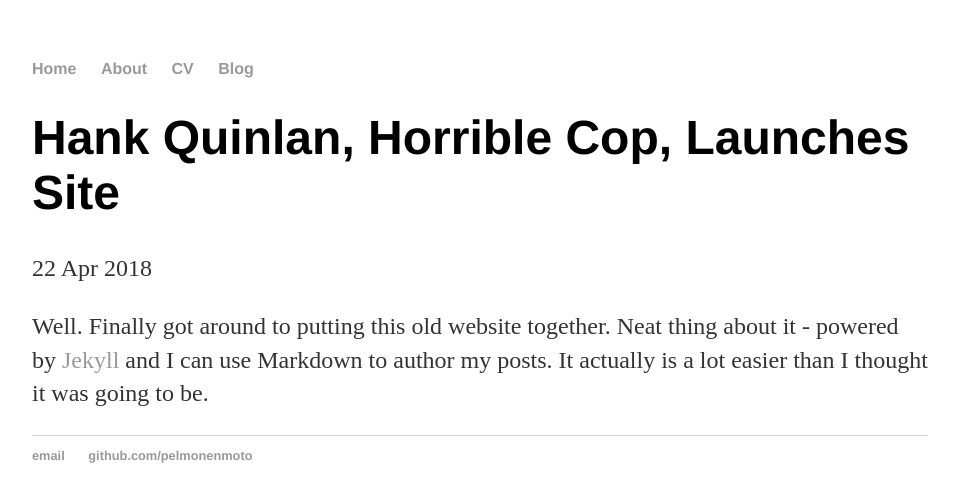
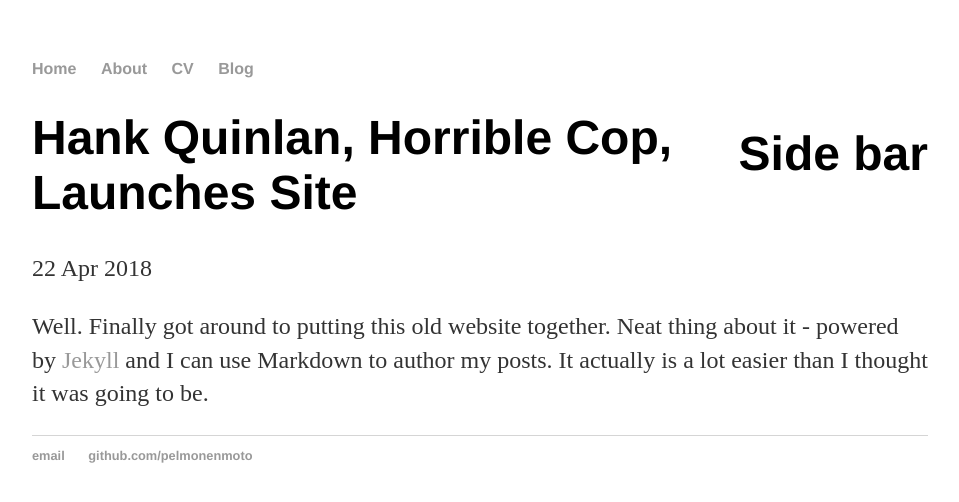
Before and after one commit to PepGonella/pelmonenmoto.github.io, a Jekyll site: the page built from _posts/2018-04-22-hank-quinlan-site-launched.md, in a window 1280 px wide. Shown: the top 502 px of the page, without its empty margins (160-1119 px from the left). Built offline with Jekyll 4.4.1, drawn with Linux system fonts in a browser that asks for light colours.

Commit message:
Add right side bar

```diff
--- a/_layouts/default.html
+++ b/_layouts/default.html
@@ -14,6 +14,9 @@
 	        		<li><a href="/blog">Blog</a></li>
 	    		</ul>
 			</nav>
+			<div id="RightPanel" style="width: 200; height: 100%; text-align: left; vertical-align: bottom; float: right;">
+				<h1>Side bar</h1>
+			</div>
 			<div class="container">
 
 			{{ content }}
```
